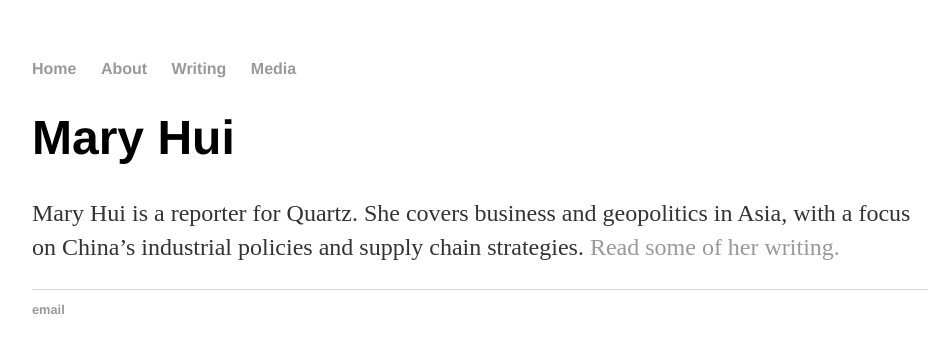
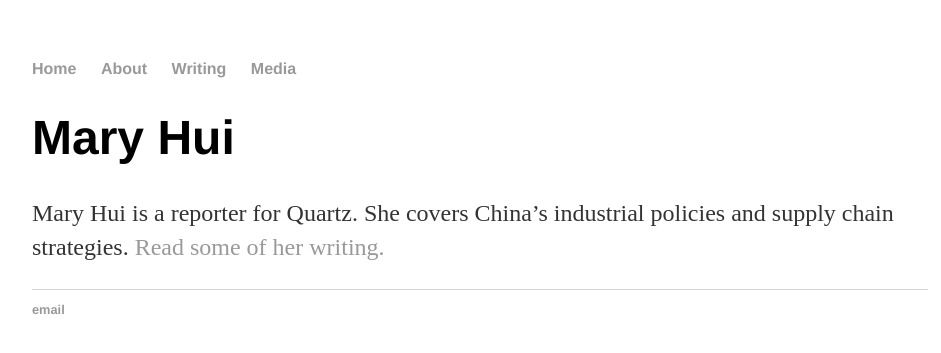
Before and after one commit to marykmhui/marykmhui, a Jekyll site: the page built from index.html, in a window 1280 px wide. Shown: the top 353 px of the page, without its empty margins (160-1101 px from the left). Built offline with Jekyll 4.4.1, drawn with Linux system fonts in a browser that asks for light colours.

Commit message:
Update index.html

```diff
--- a/index.html
+++ b/index.html
@@ -4,5 +4,5 @@ title: Mary Hui
 ---
 <div class="blurb">
 	<h1>Mary Hui</h1>
-	<p>Mary Hui is a reporter for Quartz. She covers business and geopolitics in Asia, with a focus on China’s industrial policies and supply chain strategies. <a href="/writing">Read some of her writing.</a></p>
+	<p>Mary Hui is a reporter for Quartz. She covers China’s industrial policies and supply chain strategies. <a href="/writing">Read some of her writing.</a></p>
 </div><!-- /.blurb -->
```
